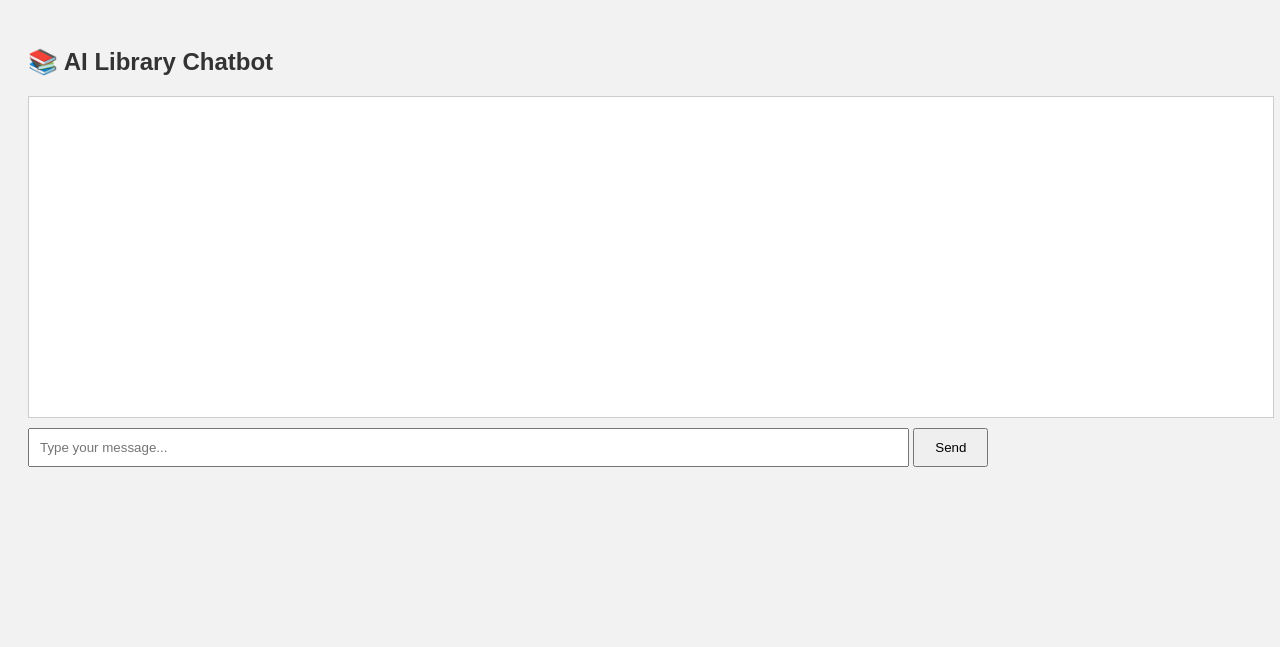
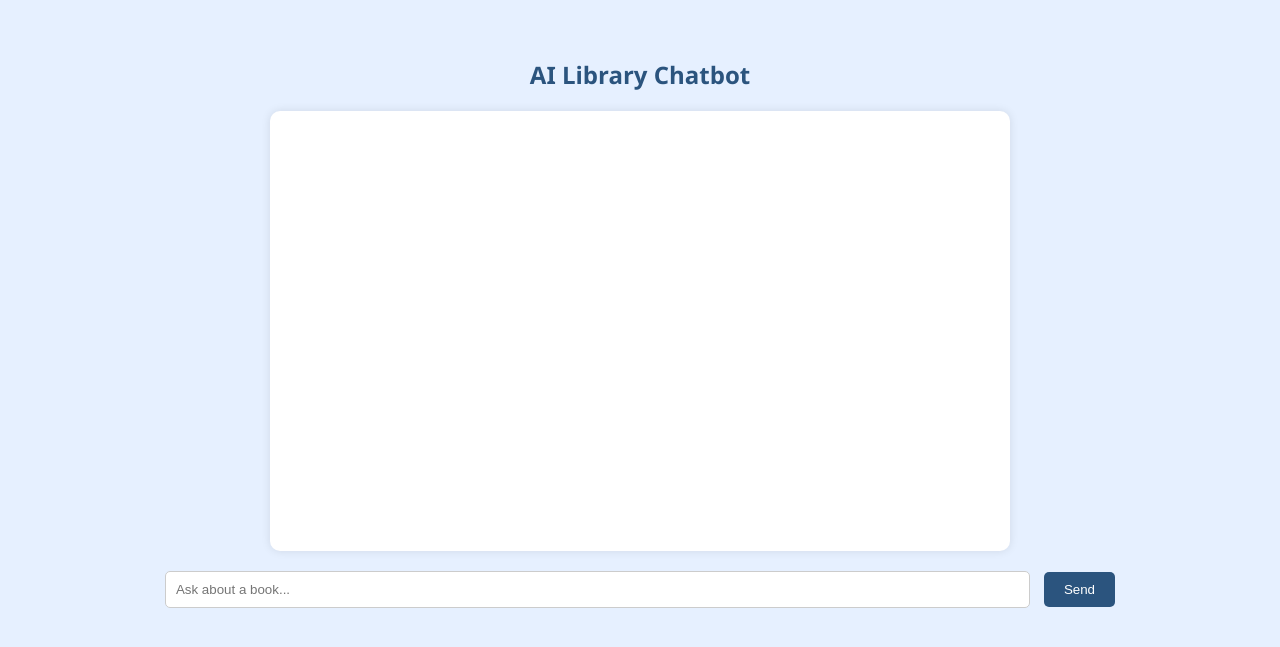
Before and after one commit to eststacee/AI-library-chatbot, a Flask app: page / in a window 1280 px wide. Shown: the top 647 px of the page. Run offline with Flask 3, Linux system fonts and the light colour scheme.

Commit message:
Update chat interface styling

```diff
--- a/templates/chat.html
+++ b/templates/chat.html
@@ -1,47 +1,70 @@
 <!DOCTYPE html>
 <html>
 <head>
-  <title>Library Chatbot</title>
+  <title>AI Library Chatbot</title>
   <style>
     body {
-      font-family: Arial, sans-serif;
-      background: #f2f2f2;
-      padding: 20px;
+      font-family: 'Segoe UI', sans-serif;
+      background: #e6f0ff;
+      padding: 30px;
+      color: #333;
     }
     h2 {
-      color: #333;
+      text-align: center;
+      color: #2b547e;
     }
     #chatbox {
       width: 100%;
-      height: 300px;
-      border: 1px solid #ccc;
-      background: #fff;
+      max-width: 700px;
+      height: 400px;
+      margin: 0 auto 20px auto;
+      background: #ffffff;
+      border-radius: 10px;
+      box-shadow: 0 0 10px rgba(0,0,0,0.1);
+      padding: 20px;
+      overflow-y: scroll;
+    }
+    .user, .bot {
+      margin: 10px 0;
       padding: 10px;
-      overflow-y: scroll;
-      margin-bottom: 10px;
+      border-radius: 8px;
+      width: fit-content;
+      max-width: 90%;
+      clear: both;
     }
     .user {
-      color: blue;
-      margin: 5px 0;
+      background: #d0e7ff;
+      align-self: flex-end;
+      float: right;
     }
     .bot {
-      color: green;
-      margin: 5px 0;
+      background: #d9ffd9;
+      float: left;
     }
     #userInput {
       width: 70%;
       padding: 10px;
+      margin-right: 10px;
+      border-radius: 5px;
+      border: 1px solid #ccc;
     }
     #sendBtn {
       padding: 10px 20px;
+      border: none;
+      background: #2b547e;
+      color: white;
+      border-radius: 5px;
+      cursor: pointer;
     }
   </style>
 </head>
 <body>
-  <h2>📚 AI Library Chatbot</h2>
+  <h2> AI Library Chatbot</h2>
   <div id="chatbox"></div>
-  <input type="text" id="userInput" placeholder="Type your message..." />
-  <button id="sendBtn">Send</button>
+  <div style="text-align: center;">
+    <input type="text" id="userInput" placeholder="Ask about a book..." />
+    <button id="sendBtn">Send</button>
+  </div>
 
   <script>
     const chatbox = document.getElementById("chatbox");
@@ -52,15 +75,11 @@
       const message = userInput.value.trim();
       if (!message) return;
 
-      // Show user's message
       chatbox.innerHTML += `<div class="user"><strong>You:</strong> ${message}</div>`;
 
-      // Send to live Flask backend
       fetch("https://ai-library-chatbot.onrender.com/chat", {
         method: "POST",
-        headers: {
-          "Content-Type": "application/json"
-        },
+        headers: { "Content-Type": "application/json" },
         body: JSON.stringify({ message })
       })
       .then(res => res.json())
@@ -69,8 +88,8 @@
         chatbox.scrollTop = chatbox.scrollHeight;
         userInput.value = "";
       })
-      .catch(error => {
-        chatbox.innerHTML += `<div class="bot"><strong>Bot:</strong> Sorry, something went wrong.</div>`;
+      .catch(() => {
+        chatbox.innerHTML += `<div class="bot"><strong>Bot:</strong> Sorry, I couldn’t reach the server.</div>`;
       });
     };
   </script>
```
